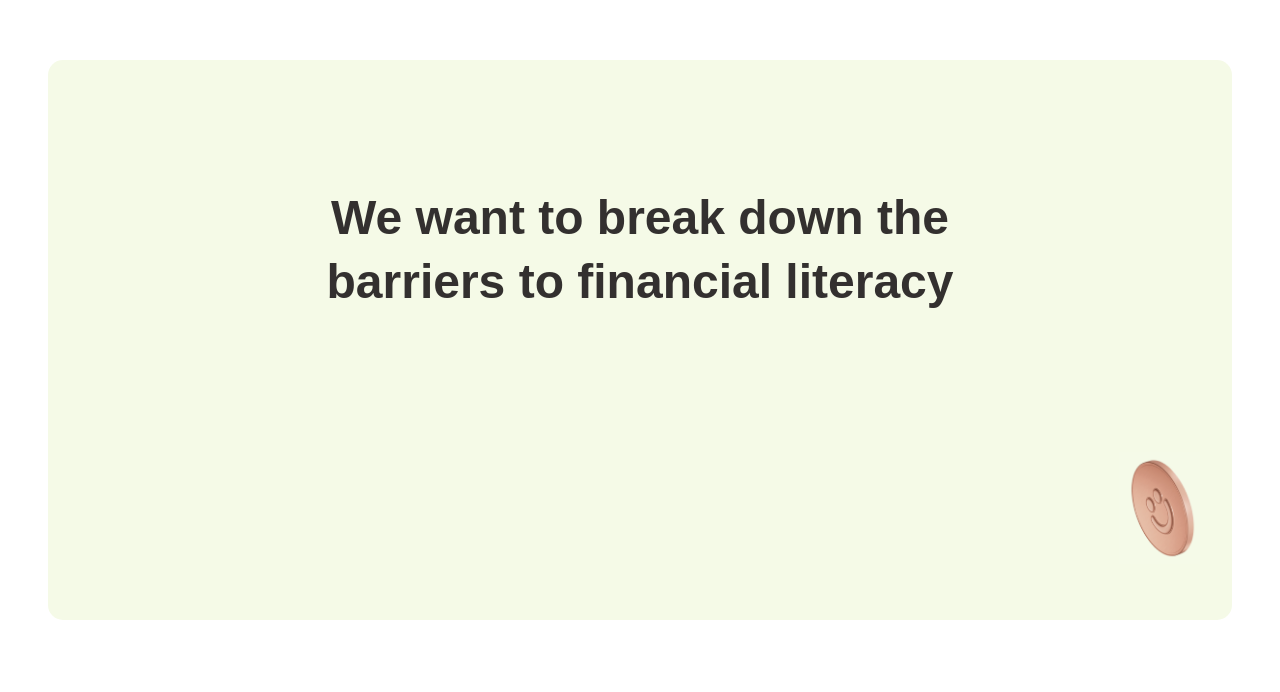
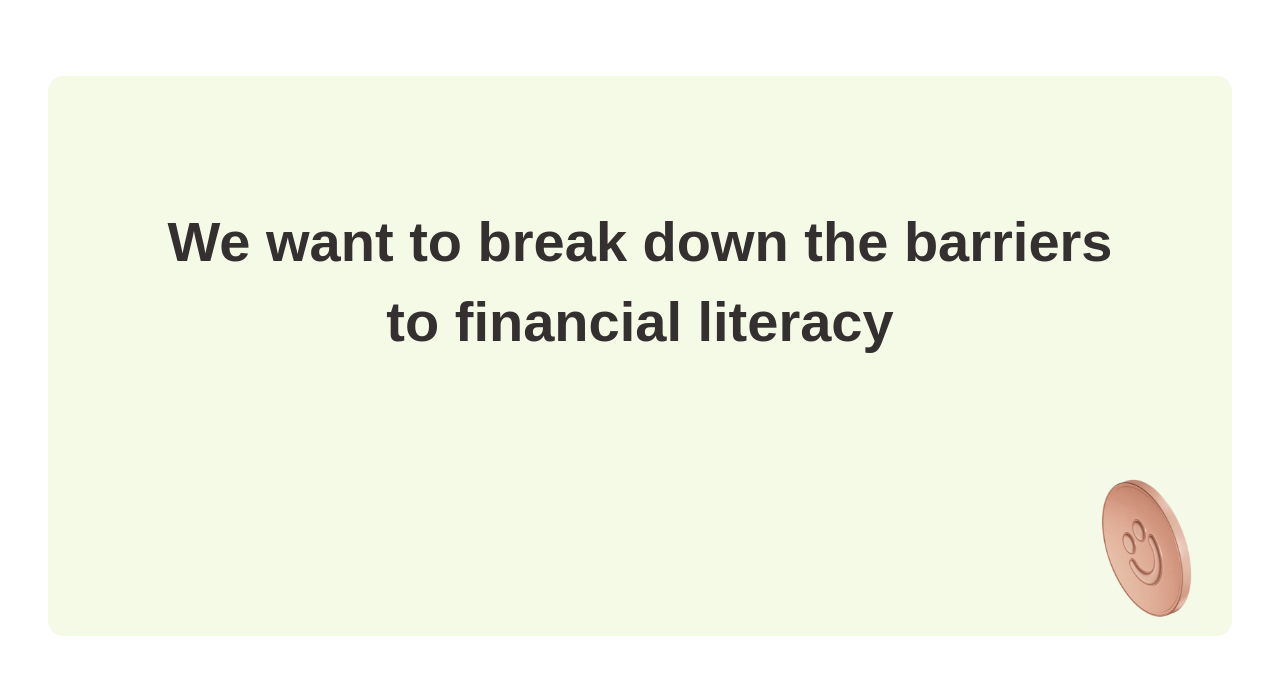
Before and after one commit to LamiSaadat/hackthe6ix-hackathon, a React (Create React App) app in the folder client/: page / in a window 1280 px wide. Shown: the part 1508-2200 px from the top of the page. Built offline with nearby package versions, Linux system fonts and the light colour scheme; no server answers.

Commit message:
Last styling changes

```diff
--- a/client/src/App.scss
+++ b/client/src/App.scss
@@ -16,11 +16,12 @@ h1 {
 h2 {
   font-size: 2.5rem;
   font-weight: 700;
-  line-height: 4rem;
+  line-height: 3rem;
   color: $primary-font-color;
 
   @include tablet {
-    font-size: 3rem;
+    font-size: 3.5rem;
+    line-height: 5rem;
   }
 }
 
--- a/client/src/components/Investing/Investing.scss
+++ b/client/src/components/Investing/Investing.scss
@@ -2,8 +2,8 @@
 @use "../../styles/partials/mixins" as *;
 
 .investing {
-    margin-bottom: 4rem;
-    padding: 4rem 0;
+    margin-bottom: 2rem;
+    padding: 2rem 0;
     width: 100%;
     height: 100%;
     background-color: $secondary-background-color;
@@ -12,6 +12,11 @@
     justify-content: center;
     align-items: center;
     box-shadow: 0 12px 16px -4px #10182814, 0 4px 6px -2px #10182808;
+
+    @include tablet{
+        margin-bottom: 4rem;
+        padding: 4rem 0;
+    }
 
     &__title{
         margin-bottom: 3rem;
--- a/client/src/components/Language/Language.scss
+++ b/client/src/components/Language/Language.scss
@@ -2,7 +2,7 @@
 @use "../../styles/partials/mixins" as *;
 
 .lang-card {
-  height: 90vh;
+  height: 100vh;
   padding-bottom: 1rem;
   margin: 2rem 0;
 
--- a/client/src/components/Options/Options.scss
+++ b/client/src/components/Options/Options.scss
@@ -2,21 +2,17 @@
 @use "../../styles/partials/mixins" as *;
 
 .options-card {
-  height: 90vh;
+  height: 80vh;
 
   @include tablet {
-    height: 70vh;
+    height: 80vh;
     padding: 3rem;
   }
 
   &__container {
-    height: 100vh;
+    height: 70vh;
     background-color: $tan-card-color;
     border-radius: 15px;
-
-    @include tablet {
-      height: 100%;
-    }
   }
 
   &__content {
@@ -25,10 +21,11 @@
     justify-content: center;
     align-items: center;
     text-align: center;
-    padding: 2rem;
+    padding: 1rem;
 
     @include tablet {
       height: 40%;
+      padding: 2rem;
     }
   }
 
@@ -37,7 +34,6 @@
     flex-direction: column;
     align-items: center;
     height: 20%;
-    margin-top: 5rem;
     max-width: 800px;
 
     @include tablet {
--- a/client/src/components/PersonalFinance/PersonalFinance.scss
+++ b/client/src/components/PersonalFinance/PersonalFinance.scss
@@ -2,7 +2,8 @@
 @use "../../styles/partials/mixins" as *;
 
 .card {
-  margin: 2rem 0;
+  margin: 3rem 0;
+  padding: 1rem 0;
   @include tablet {
     height: 70vh;
     padding: 3rem;
@@ -32,6 +33,10 @@
     height: 7rem;
     margin-right: 2rem;
     padding-bottom: 2rem;
+
+    @include tablet {
+      height: 10rem;
+    }
   }
 }
 
@@ -44,7 +49,7 @@
 
   &__header {
     text-align: center;
-    max-width: 50rem;
+    max-width: 60rem;
 
     @include tablet {
       height: 60%;
--- a/client/src/pages/Home/Home.scss
+++ b/client/src/pages/Home/Home.scss
@@ -72,7 +72,7 @@
     width: 100%;
 
     @include tablet{
-      margin-left: 20rem;
+      margin-left: 25rem;
 
     }
   }
```
